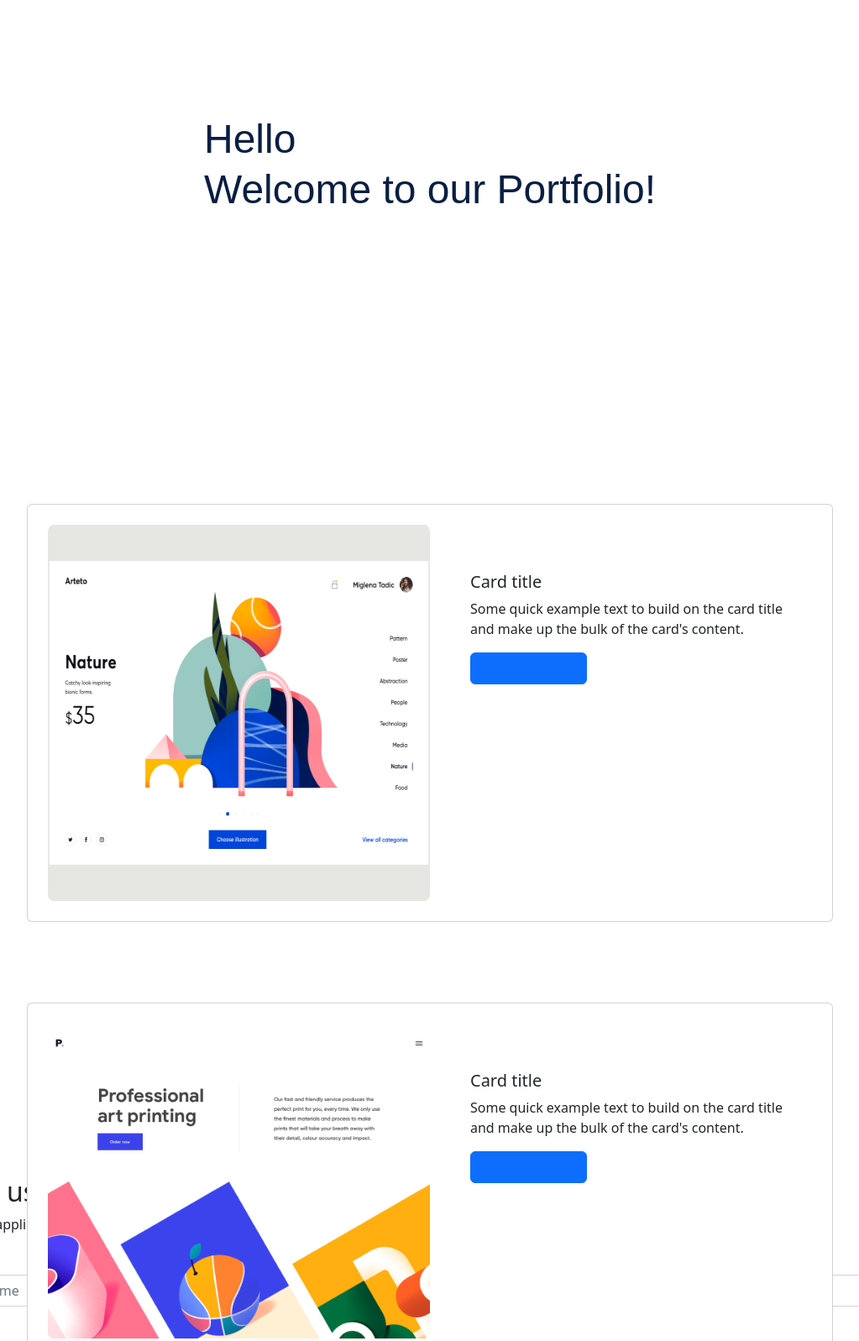
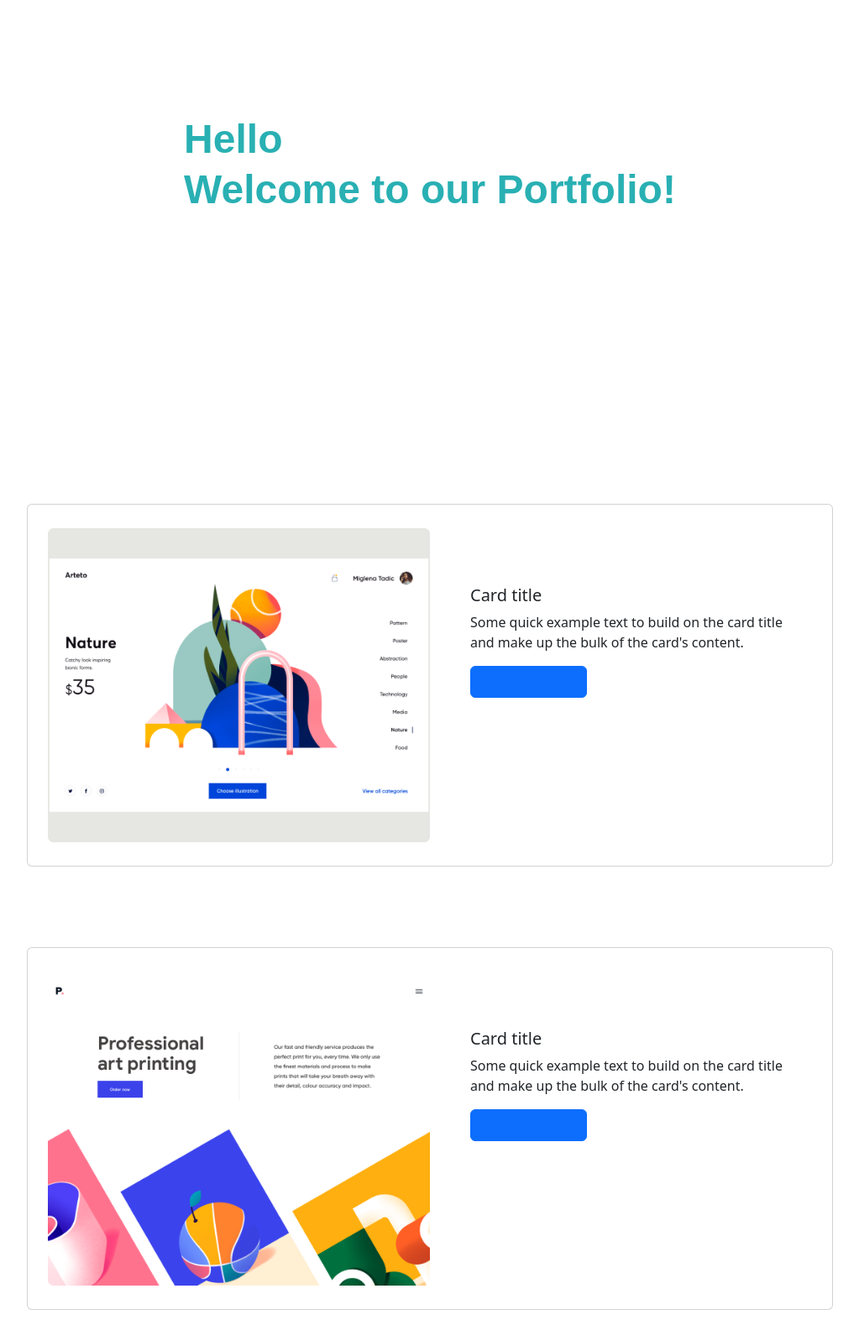
Before and after one commit to BiancaMe/Bootstrap, a plain HTML site: page index.html in a window 1280 px wide. Shown: the part 200-1797 px from the top of the page at 84% size, without its empty margins (128-1151 px from the left). Drawn offline with nearby package versions, Linux system fonts and the light colour scheme.

```diff
--- a/index.html
+++ b/index.html
@@ -33,7 +33,7 @@
         <div class="card mb-3" >
             <div class="row g-0">
                 <div class="col-md-6 image-container">
-                    <img src="img/dektop1.png" class="card-img-top" width="554" height="448" alt="">
+                    <img src="img/dektop1.png" class="card-img-top"  alt="">
                 </div>
                 <div class="col-md-6">
                     <div class="card-body">
@@ -112,6 +112,5 @@
             </div>
         </form>
     </section>
-
 </body>
 </html>
--- a/style.css
+++ b/style.css
@@ -12,12 +12,12 @@ body {
 h1{
     font-family: 'Poppins', sans-serif;
     font-size: 48px;
+    font-weight: 800;
     line-height: 60px;
-    color: #091e42;
+    color: #29b0b3;
 }
 
 #works {
-    height: 100vh;
     display: flex;
     flex-direction: column;
     align-items: center;
@@ -26,18 +26,21 @@ h1{
 
 .card {
     width: 60rem;
-    height: 34rem;
+    height: 27rem;
+    display: flex;
+    flex-direction: row;
+    align-items: center;
 }
 
 .card-body {
   display: flex;
   flex-direction: column;
   align-items: flex-start;
-  margin: 4em 2em 0 2em
+  margin: 4em 2em 0 2em;
 }
 
 .image-container {
-  padding: 24px 0 24px 24px;
+  padding: 12px 0 12px 24px;
 }
 
 
```
